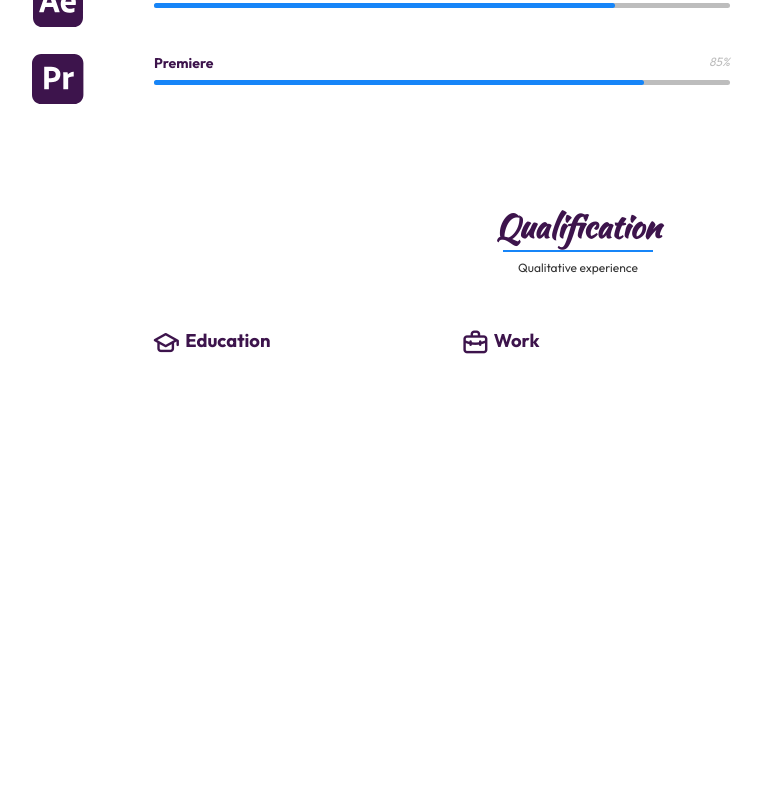
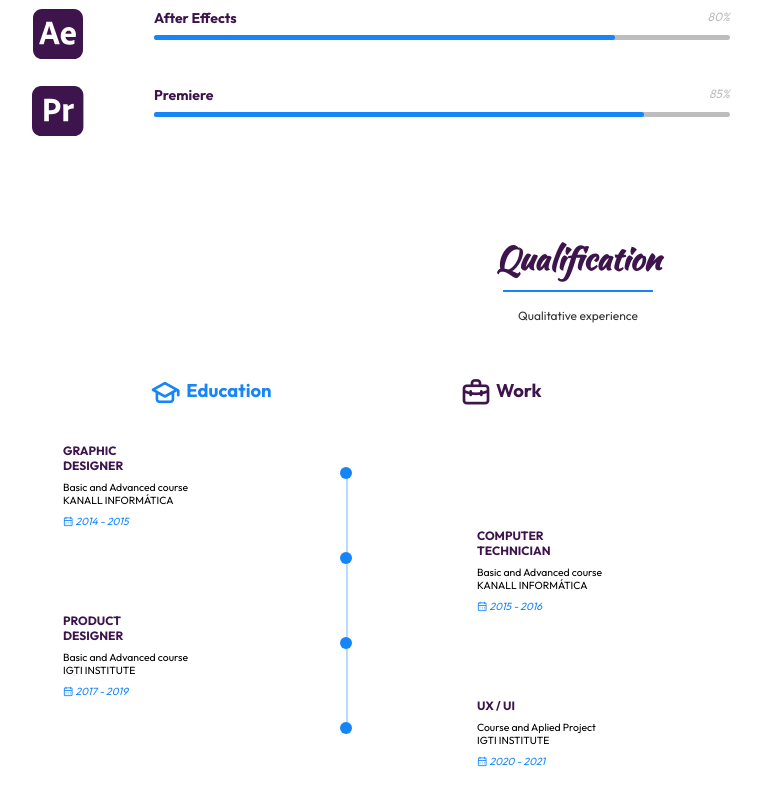
Before and after one commit to Evil-Rickz/Rickfolio, a plain HTML site: page index.html in a window 1280 px wide. Shown: the part 1602-2408 px from the top of the page, without its empty margins (62-824 px from the left). Before the commit the page ends 2057 px from the top, so only its background shows below. Drawn offline with nearby package versions, Linux system fonts and the light colour scheme.

Commit message:
Qualification section has added

```diff
--- a/CSS/style.css
+++ b/CSS/style.css
@@ -100,6 +100,7 @@ img {
 .section_title {
     font-size: var(--Big-title);
     font-family: var(--Title-handwriting);
+    padding-bottom: var(--mb-0-5);
 }
 
 .section_subtitle {
@@ -108,7 +109,7 @@ img {
     margin: auto;
     color: var(--Dark-charcoal);
     font-size:var(--normal-size);
-    padding-top: var(--mb-0-5);
+    padding-top: var(--mb-1);
     margin-bottom: var(--mb-3);
     border-top: var(--Dodger-blue) 2px solid;
     transition: .3s;
@@ -490,7 +491,7 @@ img {
 }
 
 .qualification_icon {
-    font-size: 1.8rem;
+    font-size: 2rem;
     margin-right: var(--mb-0-25);
 }
 
@@ -498,6 +499,11 @@ img {
     display: grid;
     grid-template-columns: 1fr max-content 1fr;
     column-gap: 1.5rem;
+}
+
+.qualification_info {
+    margin: auto;
+    width: 152px;
 }
 
 .qualification_title {
@@ -519,25 +525,30 @@ img {
 
 .qualification_rounder {
     display: inline-block;
-    width: 13px;
-    height: 13px;
+    width: 12px;
+    height: 12px;
     background-color: var(--Dodger-blue);
     border-radius: 50%;
-    z-index: var(--z-modal);
+    transform: translate(0, 24px);
 }
 
 .qualification_line {
     display: block;
     width: 2px;
     height: 100%;
-    background-color: var(--Gray);
-    transform: translate(6px, -7px);
+    background-color: var(--Dodger-blue);
+    transform: translate(6px, 20px);
+    opacity: 30%;
 }
 
 .qualification [data-content] {
     display: none;
 }
 
-.qualification_active [data-content] {
+.qualification_active[data-content] {
     display: block;
 }
+
+.qualification_button.qualification_active {
+    color: var(--Dodger-blue);
+}
--- a/JS/app.js
+++ b/JS/app.js
@@ -41,5 +41,12 @@ tabs.forEach(tab =>{
         tabContents.forEach(tabContent =>{
             tabContent.classList.remove('qualification_active')
         })
+        target.classList.add('qualification_active')
+
+        tabs.forEach(tab =>{
+            tab.classList.remove('qualification_active')
+        })
+
+        tab.classList.add('qualification_active')
     })
 })
--- a/index.html
+++ b/index.html
@@ -303,11 +303,11 @@
 
             <div class="qualification_container container">
                 <div class="qualification_tabs">
-                    <div class="qualification_button button-flex">
+                    <div class="qualification_button button-flex qualification_active" data-target='#education'>
                         <i class="uil uil-graduation-cap qualification_icon"></i>Education
                     </div>
 
-                    <div class="qualification_button button-flex">
+                    <div class="qualification_button button-flex" data-target='#work'>
                         <i class="uil uil-briefcase-alt qualification_icon"></i>Work
                     </div>
                 </div>
@@ -317,7 +317,7 @@
                     <div class="qualification_content qualification_active" data-content id="education">
                         <!------------------------------ EDUCATION 1 ------------------------------>
                         <div class="qualification_data">
-                            <div>
+                            <div class="qualification_info">
                                 <h3 class="qualification_title">GRAPHIC<br>DESIGNER</h3>
 
                                 <span class="qualification_subtitle">Basic and Advanced course<br>KANALL INFORMÁTICA</span>
@@ -342,7 +342,7 @@
                                 <span class="qualification_line"></span>
                             </div>
 
-                            <div>
+                            <div class="qualification_info">
                                 <h3 class="qualification_title">COMPUTER<br>TECHNICIAN</h3>
 
                                 <span class="qualification_subtitle">Basic and Advanced course<br>KANALL INFORMÁTICA</span>
@@ -355,7 +355,7 @@
 
                         <!------------------------------ EDUCATION 3 ------------------------------>
                         <div class="qualification_data">
-                            <div>
+                            <div class="qualification_info">
                                 <h3 class="qualification_title">PRODUCT<br>DESIGNER</h3>
 
                                 <span class="qualification_subtitle">Basic and Advanced course<br>IGTI INSTITUTE</span>
@@ -377,10 +377,10 @@
 
                             <div>
                                 <span class="qualification_rounder"></span>
-                                <span class="qualification_line"></span>
+                                <!-- <span class="qualification_line"></span> -->
                             </div>
 
-                            <div>
+                            <div class="qualification_info">
                                 <h3 class="qualification_title">UX / UI</h3>
 
                                 <span class="qualification_subtitle">Course and Aplied Project<br>IGTI INSTITUTE</span>
@@ -396,7 +396,7 @@
                     <div class="qualification_content" data-content id="work">
                         <!------------------------------ WORK 1 ------------------------------>
                         <div class="qualification_data">
-                            <div>
+                            <div class="qualification_info">
                                 <h3 class="qualification_title">COMPUTING and<br>GRAPHIC DESIGNER</h3>
 
                                 <span class="qualification_subtitle">An internship as a teacher<br>KANALL INFORMÁTICA</span>
@@ -421,7 +421,7 @@
                                 <span class="qualification_line"></span>
                             </div>
 
-                            <div>
+                            <div class="qualification_info">
                                 <h3 class="qualification_title">SENIOR<br>GRAPHIC DESIGNER</h3>
 
                                 <span class="qualification_subtitle">Costumer Service and Technical<br>GRÁFICA PADRÃO</span>
@@ -434,7 +434,7 @@
 
                         <!------------------------------ WORK 3 ------------------------------>
                         <div class="qualification_data">
-                            <div>
+                            <div class="qualification_info">
                                 <h3 class="qualification_title">SENIOR<br>GRAPHIC DESIGNER</h3>
 
                                 <span class="qualification_subtitle">Costumer Service and Technical<br>NATIVA COMUNICAÇÃO VISUAL</span>
@@ -446,7 +446,7 @@
 
                             <div>
                                 <span class="qualification_rounder"></span>
-                                <span class="qualification_line"></span>
+                                <!-- <span class="qualification_line"></span> -->
                             </div>
                         </div>
 
@@ -454,7 +454,30 @@
             </div>
         </section>
 
+        <!------------------------------ SERVICES ------------------------------>
+        <section class="services section" id="services">
 
+        </section>
+
+        <!------------------------------ PORTFOLIO ------------------------------>
+        <section class="portfolio section" id="portfolio">
+
+        </section>
+
+        <!------------------------------ CALL TO ACTION ------------------------------>
+        <section class="call-to-action section" id="callToAction">
+
+        </section>
+
+        <!------------------------------ EVALUATIONS ------------------------------>
+        <section class="evaluations section" id="evaluations">
+
+        </section>
+
+        <!------------------------------ CONTACT ME ------------------------------>
+        <section class="contact-me section" id="contactMe">
+
+        </section>
     </main>
 
 <!------------------------------ FOOTER ------------------------------>
```
